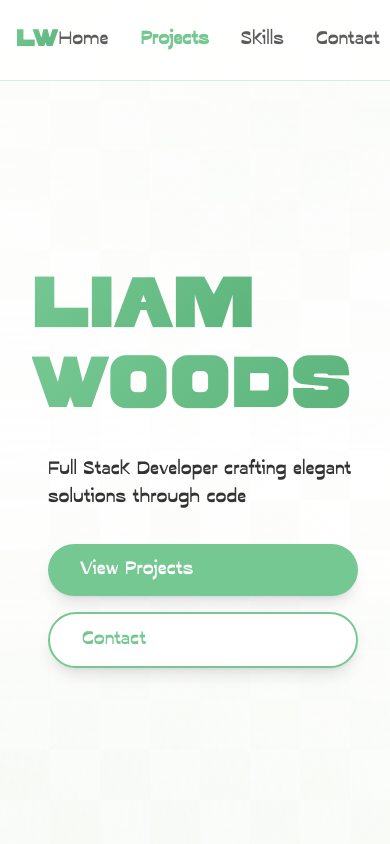
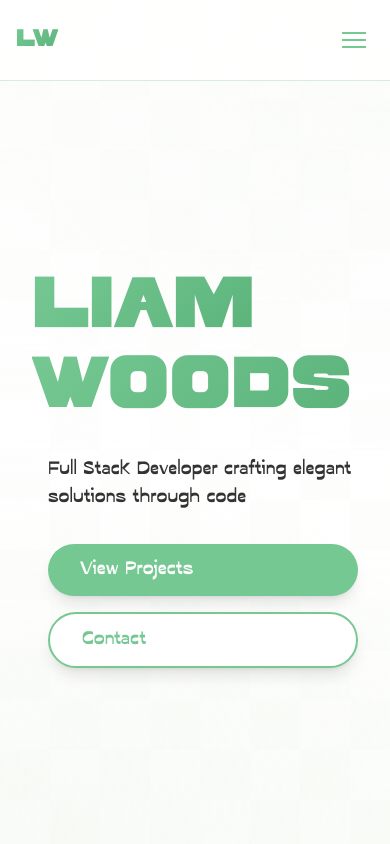
Before and after one commit to Liam-Woods-8/portfolio-2025, a Next.js app: page / in a window 390 px wide. Shown: the top 844 px of the page. Built offline with nearby package versions, Linux system fonts and the light colour scheme.

Commit message:
Added responsive hamburger menu for mobile navigation

```diff
--- a/src/components/Navigation.tsx
+++ b/src/components/Navigation.tsx
@@ -5,6 +5,7 @@ import { useState, useEffect } from 'react';
 
 export default function Navigation() {
   const [activeSection, setActiveSection] = useState('home');
+  const [isMenuOpen, setIsMenuOpen] = useState(false);
 
   useEffect(() => {
     const handleScroll = () => {
@@ -31,6 +32,14 @@ export default function Navigation() {
     return () => window.removeEventListener('scroll', handleScroll);
   }, []);
 
+  const handleMenuClick = () => {
+    setIsMenuOpen(!isMenuOpen);
+  };
+
+  const handleLinkClick = () => {
+    setIsMenuOpen(false);
+  };
+
   return (
     <nav className="fixed top-0 left-0 right-0 z-50 bg-white/80 backdrop-blur-sm border-b border-sage/30">
       <div className="container mx-auto px-4">
@@ -38,7 +47,22 @@ export default function Navigation() {
           <Link href="#home" className="text-2xl font-sao-torpes text-gradient">
             LW
           </Link>
-          <div className="flex space-x-8">
+
+          {/* Hamburger Menu Button */}
+          <button
+            className="md:hidden p-2 focus:outline-none"
+            onClick={handleMenuClick}
+            aria-label="Toggle menu"
+          >
+            <div className="w-6 h-4 relative flex flex-col justify-between">
+              <span className={`w-full h-0.5 bg-forest transform transition-transform duration-300 ${isMenuOpen ? 'rotate-45 translate-y-1.5' : ''}`}></span>
+              <span className={`w-full h-0.5 bg-forest transition-opacity duration-300 ${isMenuOpen ? 'opacity-0' : ''}`}></span>
+              <span className={`w-full h-0.5 bg-forest transform transition-transform duration-300 ${isMenuOpen ? '-rotate-45 -translate-y-1.5' : ''}`}></span>
+            </div>
+          </button>
+
+          {/* Desktop Navigation */}
+          <div className="hidden md:flex space-x-8">
             {[
               { href: '#home', text: 'Home' },
               { href: '#projects', text: 'Projects' },
@@ -57,6 +81,33 @@ export default function Navigation() {
             ))}
           </div>
         </div>
+
+        {/* Mobile Navigation Menu */}
+        <div
+          className={`md:hidden absolute left-0 right-0 bg-white/95 backdrop-blur-sm transition-all duration-300 overflow-hidden border-b border-sage/30 ${
+            isMenuOpen ? 'max-h-64 py-4' : 'max-h-0'
+          }`}
+        >
+          <div className="container mx-auto px-4 flex flex-col space-y-4">
+            {[
+              { href: '#home', text: 'Home' },
+              { href: '#projects', text: 'Projects' },
+              { href: '#skills', text: 'Skills' },
+              { href: '#contact', text: 'Contact' }
+            ].map((item) => (
+              <Link
+                key={item.href}
+                href={item.href}
+                onClick={handleLinkClick}
+                className={`text-lg font-palugada transition-colors duration-300 hover:text-forest ${
+                  activeSection === item.href.slice(1) ? 'text-forest font-semibold' : 'text-text/80'
+                }`}
+              >
+                {item.text}
+              </Link>
+            ))}
+          </div>
+        </div>
       </div>
     </nav>
   );
```
